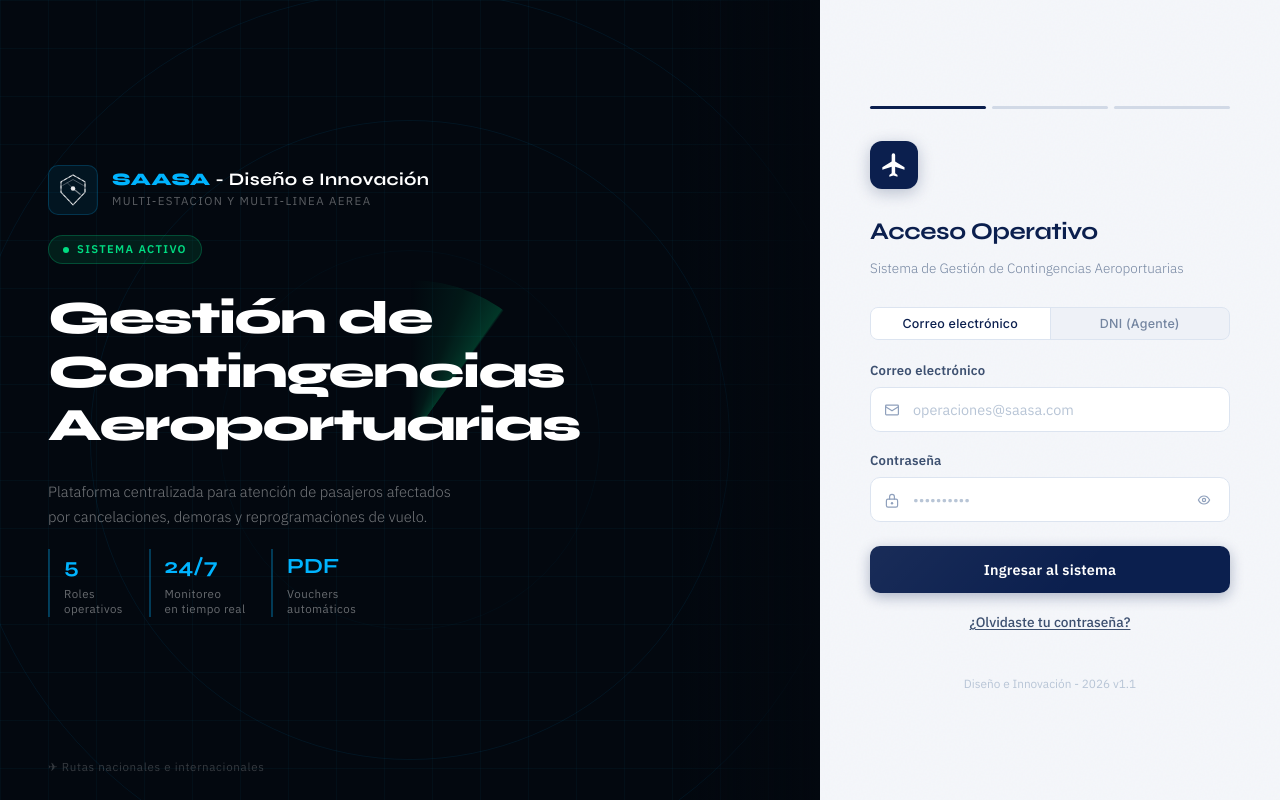
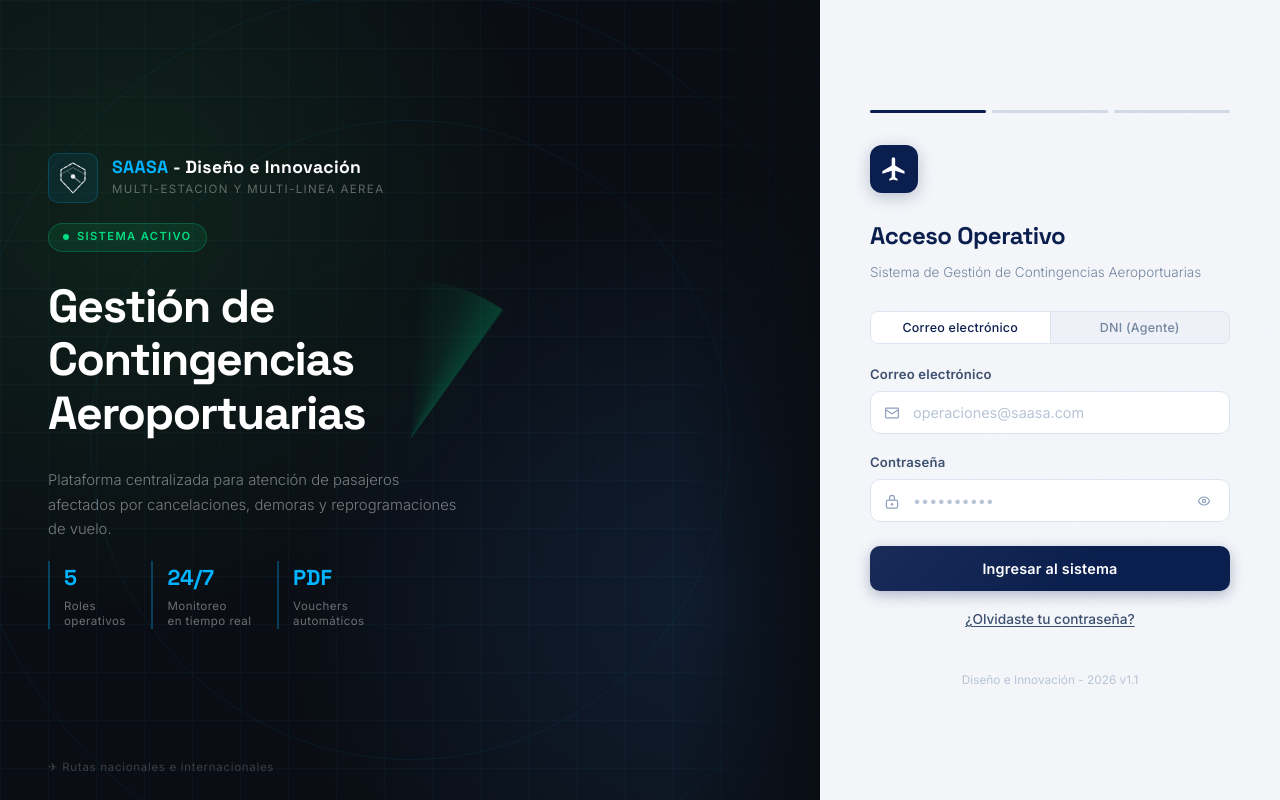
Before and after one commit to DinoIvan1120/Aplicacion-de-contingencias-frontend-multi-estacion-multi-linea-aerea, a React (Vite) app: page /login in a window 1280 px wide. Built offline with nearby package versions, Linux system fonts and the light colour scheme; no server answers.

Commit message:
style: iguala fondo y tipografía del login de contingencias con BDS

```diff
--- a/src/pages/auth/LoginPage.module.css
+++ b/src/pages/auth/LoginPage.module.css
@@ -1,10 +1,10 @@
 /* =====================================================
    AirportHub SAASA — Auth Page
    Estética: dark cockpit / aviation ops
-   Fuentes: Syne (display) + IBM Plex Sans (body)
+   Fuentes: Space Grotesk (display) + Inter (body) — igual que BDS
    ===================================================== */
 
-@import url("https://fonts.googleapis.com/css2?family=Syne:wght@600;700;800&family=IBM+Plex+Sans:wght@300;400;500;600&display=swap");
+@import url("https://fonts.googleapis.com/css2?family=Inter:wght@300;400;500;600;700&family=Space+Grotesk:wght@400;500;600;700&display=swap");
 
 /* ── Reset local ───────────────────────────────────── */
 .page * {
@@ -18,8 +18,11 @@
   height: 100vh;        /* antes: min-height: 100vh */
   height: 100dvh;        /* alto real en móviles: descuenta la barra de direcciones */
   overflow: hidden;      /* evita que crezca más allá del viewport */
-  font-family: "IBM Plex Sans", sans-serif;
-  background: #03080f;
+  font-family: "Inter", sans-serif;
+  background:
+    radial-gradient(circle at 15% 25%, rgba(46, 160, 67, 0.14), transparent 45%),
+    radial-gradient(circle at 85% 75%, rgba(56, 139, 253, 0.12), transparent 45%),
+    #0a0e14;
 }
 
 /* =====================================================
@@ -31,7 +34,10 @@
   height: 100dvh;
   position: relative;
   overflow: hidden;
-  background: #03080f;
+  background:
+    radial-gradient(circle at 15% 25%, rgba(46, 160, 67, 0.14), transparent 45%),
+    radial-gradient(circle at 85% 75%, rgba(56, 139, 253, 0.12), transparent 45%),
+    #0a0e14;
   display: flex;
   flex-direction: column;
   justify-content: space-between;
@@ -121,7 +127,7 @@
   right: 0;
   bottom: 0;
   width: 140px;
-  background: linear-gradient(to right, transparent, #03080f);
+  background: linear-gradient(to right, transparent, #0a0e14);
   pointer-events: none;
 }
 
@@ -153,7 +159,7 @@
   justify-content: center;
 }
 .brandName {
-  font-family: "Syne", sans-serif;
+  font-family: "Space Grotesk", sans-serif;
   font-size: 1.1rem;
   font-weight: 700;
   color: #fff;
@@ -211,7 +217,7 @@
 }
 
 .heroTitle {
-  font-family: "Syne", sans-serif;
+  font-family: "Space Grotesk", sans-serif;
   font-size: clamp(2.6rem, 4.8vw, 2.9rem); /* combina vh además de vw para que también reaccione a pantallas bajas */
   font-weight: 800;
   color: #fff;
@@ -241,7 +247,7 @@
   padding-left: 0.875rem;
 }
 .statVal {
-  font-family: "Syne", sans-serif;
+  font-family: "Space Grotesk", sans-serif;
   font-size: 1.35rem;
   font-weight: 700;
   color: #00b4ff;
@@ -335,7 +341,7 @@
 }
 
 .formTitle {
-  font-family: "Syne", sans-serif;
+  font-family: "Space Grotesk", sans-serif;
   font-size: 1.5rem;
   font-weight: 700;
   color: #0b1f4e;
@@ -449,7 +455,7 @@
   border: 1.5px solid #dce4f0;
   border-radius: 10px;
   font-size: 0.9rem;
-  font-family: "IBM Plex Sans", sans-serif;
+  font-family: "Inter", sans-serif;
   color: #0b1f4e;
   background: #fff;
   outline: none;
@@ -466,7 +472,7 @@
 }
 /* Código de verificación — tipografía monoespaciada */
 .codeInput {
-  font-family: "IBM Plex Mono", "Courier New", monospace !important;
+  font-family: "Courier New", monospace !important;
   font-size: 1.05rem !important;
   letter-spacing: 0.2em;
 }
@@ -527,7 +533,7 @@
   border-radius: 10px;
   font-size: 0.9rem;
   font-weight: 600;
-  font-family: "IBM Plex Sans", sans-serif;
+  font-family: "Inter", sans-serif;
   cursor: pointer;
   letter-spacing: 0.015em;
   transition:
@@ -587,7 +593,7 @@
   background: none;
   border: none;
   font-size: 0.855rem;
-  font-family: "IBM Plex Sans", sans-serif;
+  font-family: "Inter", sans-serif;
   color: #3d5070;
   cursor: pointer;
   font-weight: 500;
@@ -670,7 +676,7 @@
   border-radius: 8px;
   font-size: 0.9rem;
   font-weight: 600;
-  font-family: "IBM Plex Sans", sans-serif;
+  font-family: "Inter", sans-serif;
   cursor: pointer;
   transition: background 150ms;
   box-shadow: 0 4px 12px rgba(11, 31, 78, 0.25);
```
